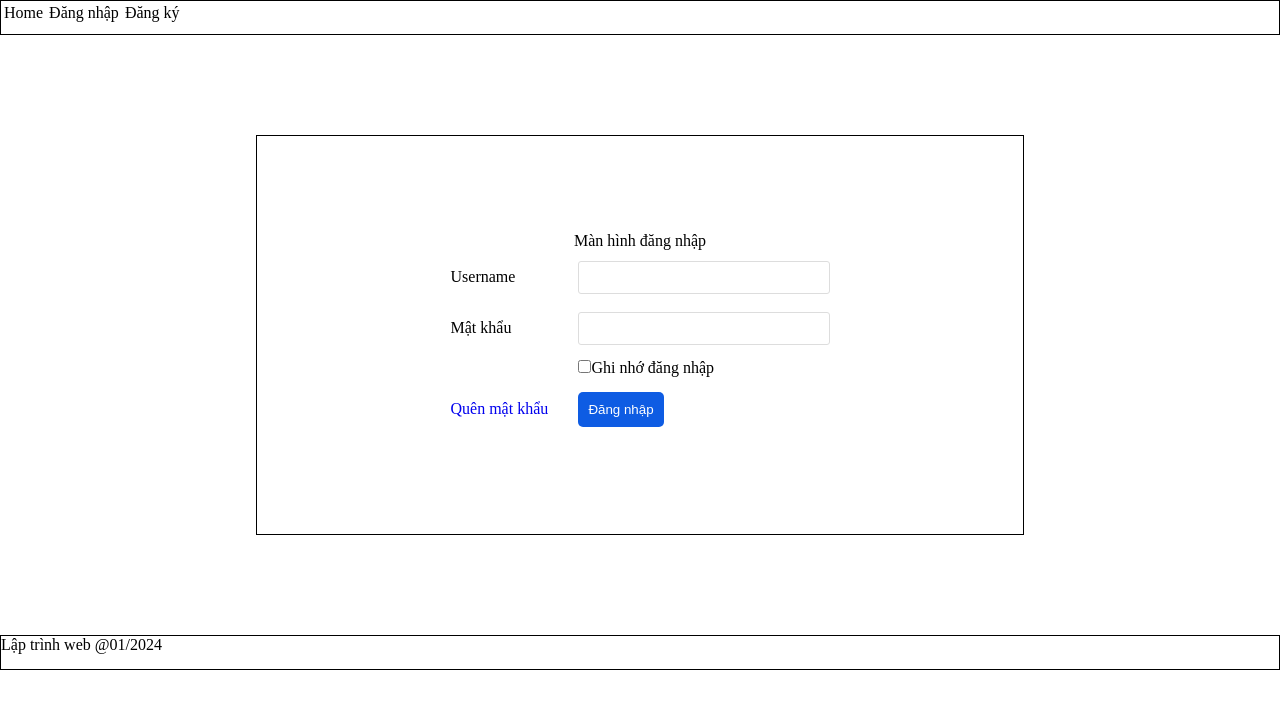
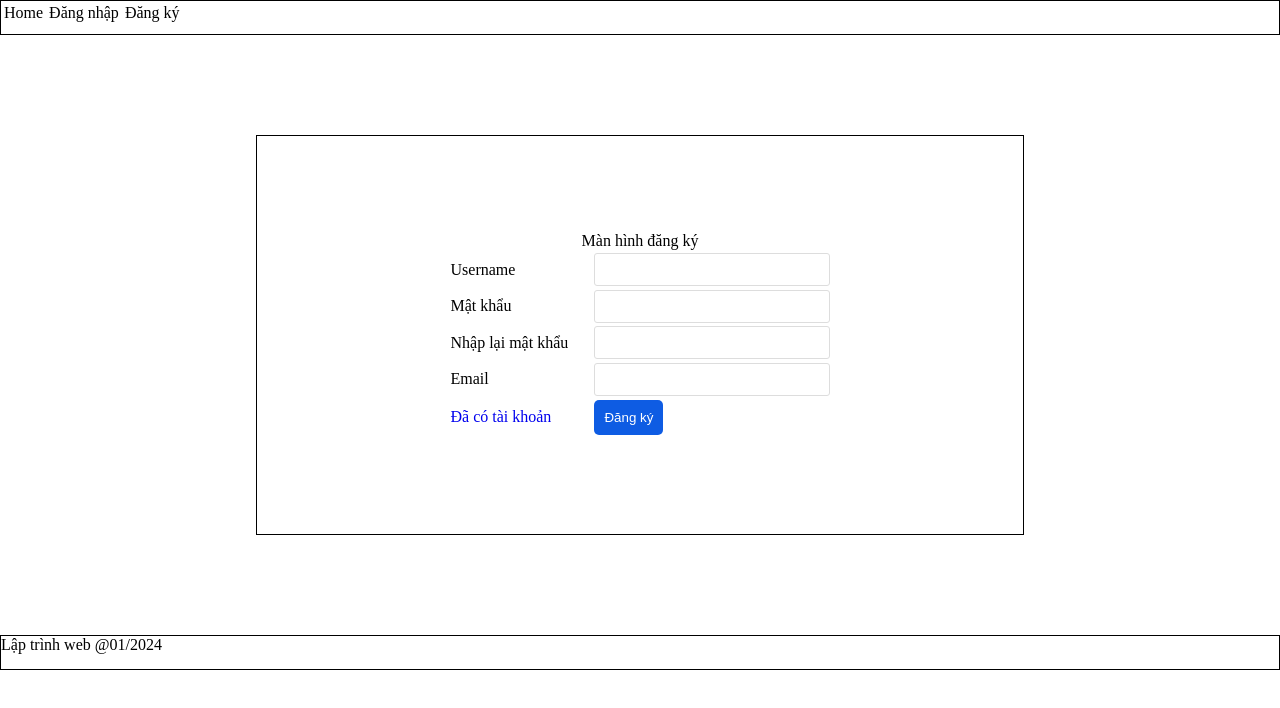
Before and after one commit to mitachan1604/laptrinhweb2, a plain HTML site: page register.html in a window 1280 px wide. Drawn offline with Linux system fonts and the light colour scheme.

Commit message:
register

```diff
--- a/register.html
+++ b/register.html
@@ -2,7 +2,7 @@
 <html lang="en">
 <head>
   <meta charset="UTF-8">
-  <title>Đăng nhập</title>
+  <title>Đăng ký</title>
 </head>
 <style>
     *{
@@ -46,7 +46,7 @@
         border-radius: 3px 3px;
     }
 
-    .btn-login{
+    .btn-register{
         background-color: #0e5ce3;
         color: white;
         padding: 10px;
@@ -88,7 +88,7 @@
         <div class="main">
             <form action="/login" method="post" class="login-form">
                 <table class="tbl-login">
-                    <caption>Màn hình đăng nhập</caption>
+                    <caption>Màn hình đăng ký</caption>
                     <tbody>
                         <tr>
                             <td><label for="username">Username</label></td>
@@ -99,12 +99,16 @@
                             <td><input class="input-login" type="password" name="password" id="password"></td>
                         </tr>
                         <tr>
-                            <td></td>
-                            <td><input type="checkbox" id="remember" name="remember"><label for="remember">Ghi nhớ đăng nhập</label><br></td>
+                            <td><label for="repassword">Nhập lại mật khẩu</label></td>
+                            <td><input class="input-login" type="password" name="repassword" id="repassword"></td>
                         </tr>
                         <tr>
-                            <td><a href=#>Quên mật khẩu</a></td>
-                            <td><button type="submit" class="btn-login">Đăng nhập</button></td>
+                            <td><label for="email">Email</label></td>
+                            <td><input class="input-login" type="text" name="email" id="email"></td>
+                        </tr>
+                        <tr>
+                            <td><a href=#>Đã có tài khoản</a></td>
+                            <td><button type="submit" class="btn-register">Đăng ký</button></td>
                         </tr>
                     </tbody>
                 </table>
```
